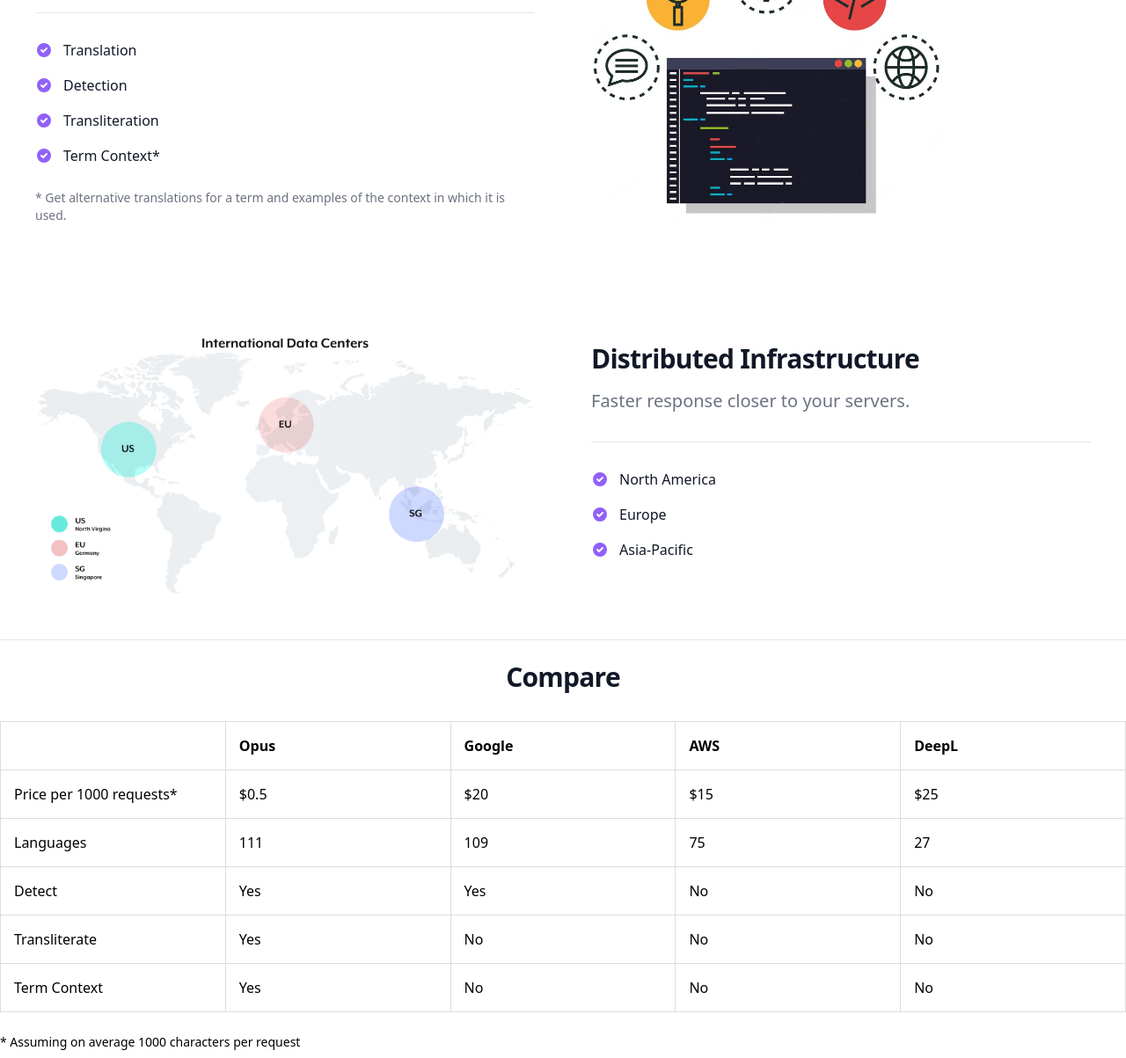
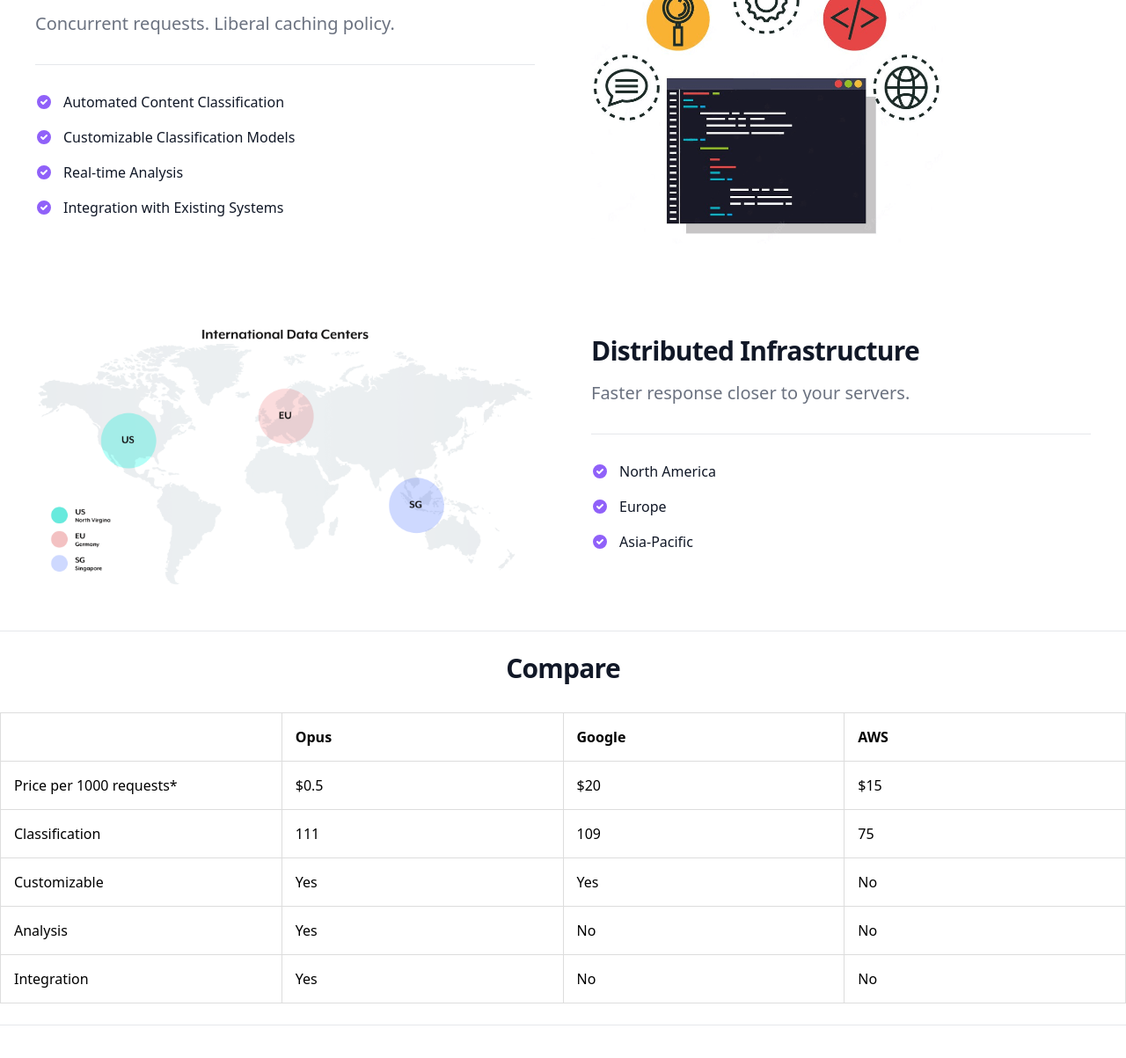
Before and after one commit to listopus/listopus.github.io, a website: page index.html in a window 1280 px wide. Shown: the part 760-1963 px from the top of the page at 88% size. Drawn offline with nearby package versions, Linux system fonts and the light colour scheme.

Commit message:
Update index.html

```diff
--- a/index.html
+++ b/index.html
@@ -125,9 +125,9 @@
     <section class="bg-white dark:bg-gray-900">
         <div class="grid max-w-screen-xl px-4 pt-20 pb-8 mx-auto lg:gap-8 xl:gap-0 lg:py-16 lg:grid-cols-12 lg:pt-28" style="padding: 84px 40px 24px 40px;">
             <div class="mr-auto place-self-center lg:col-span-7">
-                <h1 class="max-w-2xl mb-4 text-4xl font-extrabold leading-none tracking-tight md:text-5xl xl:text-6xl dark:text-white">AI Translation and Detection of 100+ languages</h1>
-                <p class="max-w-2xl mb-6 font-light text-gray-500 lg:mb-8 md:text-lg lg:text-xl dark:text-gray-400">Translation · Detection · Transliteration · Term Context<br><br>
-                  Cloud-based neural machine language service. Distributed Infrastructure. 100+ languages. <br><br>Scalable cheap pricing at only <b>$0.0005/request</b>.</p>
+                <h1 class="max-w-2xl mb-4 text-4xl font-extrabold leading-none tracking-tight md:text-5xl xl:text-6xl dark:text-white">Opus is an AI-powered content categorization platform</h1>
+                <p class="max-w-2xl mb-6 font-light text-gray-500 lg:mb-8 md:text-lg lg:text-xl dark:text-gray-400"><br><br>
+                   Leverages advanced machine learning algorithms to automatically classify vast amounts of text data. Our technology enables businesses to quickly and accurately organize and understand their content, unlocking valuable insights and streamlining workflows. <br><br>Scalable cheap pricing at only <b>$0.0005/request</b>.</p>
                 <div class="space-y-4 sm:flex sm:space-y-0 sm:space-x-4">
                     <a href="#trial" class="inline-flex items-center justify-center w-full px-5 py-3 text-sm font-medium text-center text-gray-900 border border-gray-200 rounded-lg sm:w-auto hover:bg-gray-100 focus:ring-4 focus:ring-gray-100 dark:text-white dark:border-gray-700 dark:hover:bg-gray-700 dark:focus:ring-gray-800">
                         <div class="text-gray-500 dark:text-gray-400"> Try it for free</div>
@@ -156,25 +156,24 @@
                         <li class="flex space-x-3">
                             <!-- Icon -->
                             <svg class="flex-shrink-0 w-5 h-5 text-purple-500 dark:text-purple-400" fill="currentColor" viewBox="0 0 20 20" xmlns="http://www.w3.org/2000/svg"><path fill-rule="evenodd" d="M10 18a8 8 0 100-16 8 8 0 000 16zm3.707-9.293a1 1 0 00-1.414-1.414L9 10.586 7.707 9.293a1 1 0 00-1.414 1.414l2 2a1 1 0 001.414 0l4-4z" clip-rule="evenodd"></path></svg>
-                            <span class="text-base font-medium leading-tight text-gray-900 dark:text-white">Translation</span>
+                            <span class="text-base font-medium leading-tight text-gray-900 dark:text-white">Automated Content Classification</span>
                         </li>
                         <li class="flex space-x-3">
                             <!-- Icon -->
                             <svg class="flex-shrink-0 w-5 h-5 text-purple-500 dark:text-purple-400" fill="currentColor" viewBox="0 0 20 20" xmlns="http://www.w3.org/2000/svg"><path fill-rule="evenodd" d="M10 18a8 8 0 100-16 8 8 0 000 16zm3.707-9.293a1 1 0 00-1.414-1.414L9 10.586 7.707 9.293a1 1 0 00-1.414 1.414l2 2a1 1 0 001.414 0l4-4z" clip-rule="evenodd"></path></svg>
-                            <span class="text-base font-medium leading-tight text-gray-900 dark:text-white">Detection</span>
+                            <span class="text-base font-medium leading-tight text-gray-900 dark:text-white">Customizable Classification Models</span>
                         </li>
                         <li class="flex space-x-3">
                             <!-- Icon -->
                             <svg class="flex-shrink-0 w-5 h-5 text-purple-500 dark:text-purple-400" fill="currentColor" viewBox="0 0 20 20" xmlns="http://www.w3.org/2000/svg"><path fill-rule="evenodd" d="M10 18a8 8 0 100-16 8 8 0 000 16zm3.707-9.293a1 1 0 00-1.414-1.414L9 10.586 7.707 9.293a1 1 0 00-1.414 1.414l2 2a1 1 0 001.414 0l4-4z" clip-rule="evenodd"></path></svg>
-                            <span class="text-base font-medium leading-tight text-gray-900 dark:text-white">Transliteration</span>
+                            <span class="text-base font-medium leading-tight text-gray-900 dark:text-white">Real-time Analysis</span>
                         </li>
                         <li class="flex space-x-3">
                             <!-- Icon -->
                             <svg class="flex-shrink-0 w-5 h-5 text-purple-500 dark:text-purple-400" fill="currentColor" viewBox="0 0 20 20" xmlns="http://www.w3.org/2000/svg"><path fill-rule="evenodd" d="M10 18a8 8 0 100-16 8 8 0 000 16zm3.707-9.293a1 1 0 00-1.414-1.414L9 10.586 7.707 9.293a1 1 0 00-1.414 1.414l2 2a1 1 0 001.414 0l4-4z" clip-rule="evenodd"></path></svg>
-                            <span class="text-base font-medium leading-tight text-gray-900 dark:text-white">Term Context*</span>
+                            <span class="text-base font-medium leading-tight text-gray-900 dark:text-white">Integration with Existing Systems</span>
                         </li>
                     </ul>
-                    <p class="mb-8 font-light text-sm">* Get alternative translations for a term and examples of the context in which it is used.</p>
                 </div>
                 <img class="hidden w-full mb-4 rounded-lg lg:mb-0 lg:flex" src="./images/apife2.png" alt="dashboard feature image" style="width:400px;">
             </div>
@@ -217,7 +216,6 @@
       <th>Opus</th>
       <th>Google</th>
       <th>AWS</th>
-      <th>DeepL</th>
     </tr>
   </thead>
   <tbody>
@@ -226,40 +224,34 @@
       <td>$0.5</td>
       <td>$20</td>
       <td>$15</td>
-      <td>$25</td>
     </tr>
     <tr>
-      <td>Languages</td>
+      <td>Classification</td>
       <td>111</td>
       <td>109</td>
       <td>75</td>
-      <td>27</td>
     </tr>
     <tr>
-      <td>Detect</td>
+      <td>Customizable</td>
       <td>Yes</td>
+      <td>Yes</td>
+      <td>No</td>
+    </tr>
+    <tr>
+      <td>Analysis</td>
       <td>Yes</td>
       <td>No</td>
       <td>No</td>
     </tr>
     <tr>
-      <td>Transliterate</td>
+      <td>Integration</td>
       <td>Yes</td>
-      <td>No</td>
-      <td>No</td>
-      <td>No</td>
-    </tr>
-    <tr>
-      <td>Term Context</td>
-      <td>Yes</td>
-      <td>No</td>
       <td>No</td>
       <td>No</td>
     </tr>
   </tbody>
 </table>
   <br>
-  <p class="mb-8 font-light text-sm">* Assuming on average 1000 characters per request</p>
 
   <hr>
     <!-- Start block -->
```
